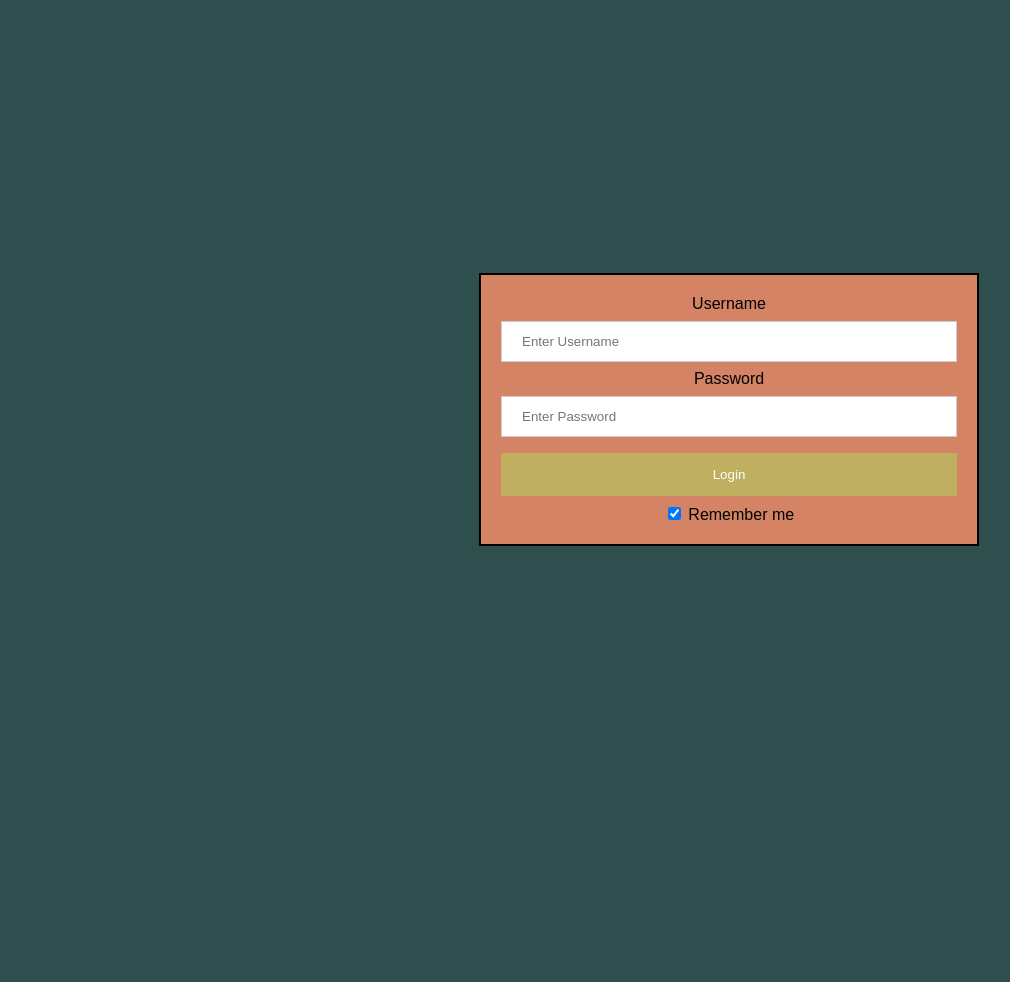
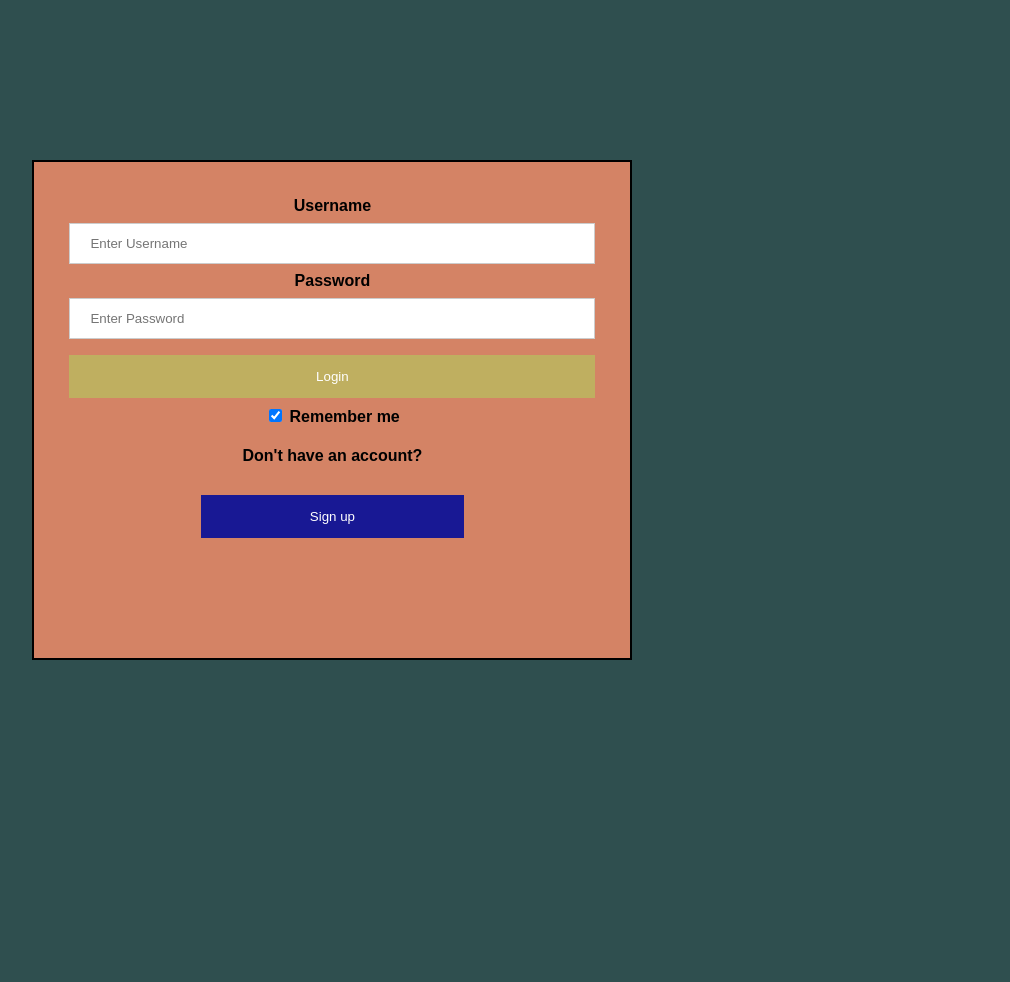
Before and after one commit to MihaelBaresic/WebApp, a PHP site: page /Login.html in a window 1280 px wide. Shown: the whole page, without its empty margins (221-1231 px from the left). Before the commit the page ends 546 px from the top, so only its background shows below. Run offline with PHP 8.4, Linux system fonts and the light colour scheme.

Commit message:
responsive

```diff
--- a/Login.html
+++ b/Login.html
@@ -14,6 +14,7 @@
 <body>
 
 <div class="login">
+    <div class="col-12 col-s-12">
     <form method="POST" autocomplete="on">
         <label for="username">Username</label><br>
         <input type="text" placeholder="Enter Username" id="username" name="" required><br>
@@ -26,7 +27,13 @@
             <input type="checkbox" checked="checked" name="" id="remember"> Remember me
         </label>
     </form>
+
+    <h4>Don't have an account?</h4>
+    <button type="button" onclick="pop()" id="sign">Sign up</button>
+    </div>
 </div>
+
+
 
 
 </body>
--- a/Style.css
+++ b/Style.css
@@ -4,22 +4,108 @@ body{
     padding: 0;
     font-family: sans-serif;
 }
-div{
+
+*{
     box-sizing: border-box;
 }
 
+
+[class*="col-"] {
+    float: left;
+    padding: 15px;
+  }
+
+  /* For mobile phones: */
+[class*="col-"] {
+    width: 100%;
+    height: 100vh;
+  }
+
+  @media only screen and (min-width: 600px) {
+    /* For tablets: */
+    .col-s-1 {width: 8.33%;}
+    .col-s-2 {width: 16.66%;}
+    .col-s-3 {width: 25%;}
+    .col-s-4 {width: 33.33%;}
+    .col-s-5 {width: 41.66%;}
+    .col-s-6 {width: 50%;}
+    .col-s-7 {width: 58.33%;}
+    .col-s-8 {width: 66.66%;}
+    .col-s-9 {width: 75%;}
+    .col-s-10 {width: 83.33%;}
+    .col-s-11 {width: 91.66%;}
+    .col-s-12 {width: 100%;}
+    .login{
+        height: 100vh;
+    }
+  }
+
+
+
+  @media only screen and (min-width: 768px) {
+    /* For laptops and large tablets: */
+    .col-1 {width: 8.33%;}
+    .col-2 {width: 16.66%;}
+    .col-3 {width: 25%;}
+    .col-4 {width: 33.33%;}
+    .col-5 {width: 41.66%;}
+    .col-6 {width: 50%;}
+    .col-7 {width: 58.33%;}
+    .col-8 {width: 66.66%;}
+    .col-9 {width: 75%;}
+    .col-10 {width: 83.33%;}
+    .col-11 {width: 91.66%;}
+    .col-12 {width: 100%;}
+    .login{
+        height:500px;
+        width: 600px;
+        text-align: center;
+        padding: 20px;
+        position: absolute;
+        top: 20%;
+        right: 20%;
+    }
+  }
+
+  @media only screen and (min-width: 1024px) {
+    /*for desktop*/
+    .col-1 {width: 8.33%;}
+    .col-2 {width: 16.66%;}
+    .col-3 {width: 25%;}
+    .col-4 {width: 33.33%;}
+    .col-5 {width: 41.66%;}
+    .col-6 {width: 50%;}
+    .col-7 {width: 58.33%;}
+    .col-8 {width: 66.66%;}
+    .col-9 {width: 75%;}
+    .col-10 {width: 83.33%;}
+    .col-11 {width: 91.66%;}
+    .col-12 {width: 100%;}
+    .login{
+        height:500px;
+        width: 600px;
+        text-align: center;
+        padding: 20px;
+        position: absolute;
+        top: 20%;
+        right: 33.33%;
+    }
+  }
+
+
+
 .login{
-    max-width: 500px;
-    max-height: 500px;
     border: 2px solid black;
     background-color: rgb(212, 131, 101);
+    font-weight: bold;
     text-align: center;
-    padding: 20px;
-    overflow: auto;
-    transform: translate(140%, 100%);
 }
 
-
+.login::after{
+    content: "";
+    clear: both;
+    display: table;
+}
 
 
 input[type=text], input[type=password] {
@@ -45,3 +131,9 @@ button {
 button:hover {
     opacity: 0.8;
 }
+
+
+#sign{
+    background-color: rgb(24, 24, 148);
+    width: 50%;
+}
```
